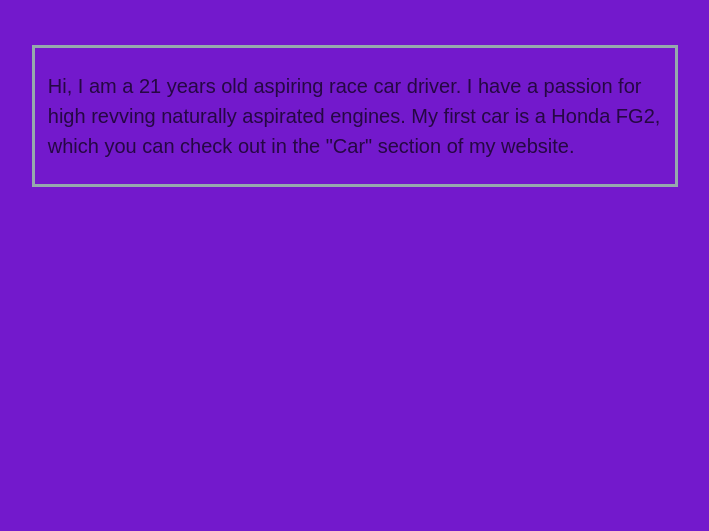
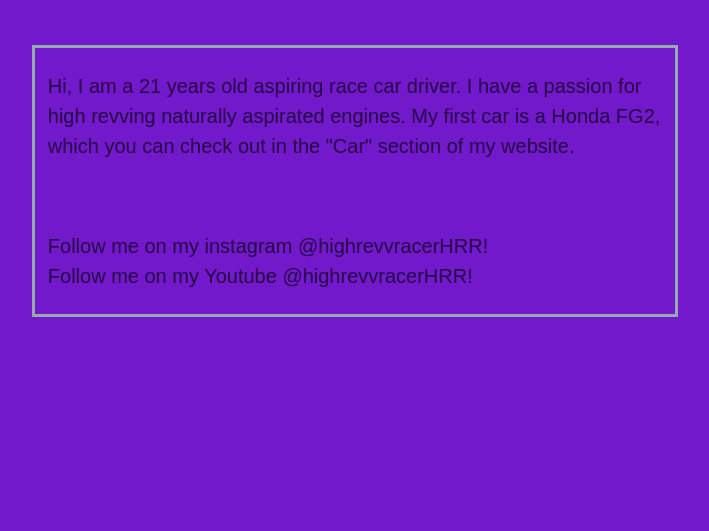
Before and after one commit to f1271284963/mysite, a Flask app: page /index in a window 1280 px wide. Shown: the part 208-739 px from the top of the page, without its empty margins (285-994 px from the left). Run offline with Flask 2, Linux system fonts and the light colour scheme.

Commit message:
small change

```diff
--- a/templates/index.html
+++ b/templates/index.html
@@ -18,6 +18,10 @@
           I have a passion for high revving naturally aspirated
           engines. My first car is a Honda FG2, which you can
           check out in the "Car" section of my website.</p>
+      <br>
+      <p> Follow me on my instagram @highrevvracerHRR! <br />
+          Follow me on my Youtube @highrevvracerHRR!
+      </p>
     </div>
   </section>
 {% endblock %}
```
